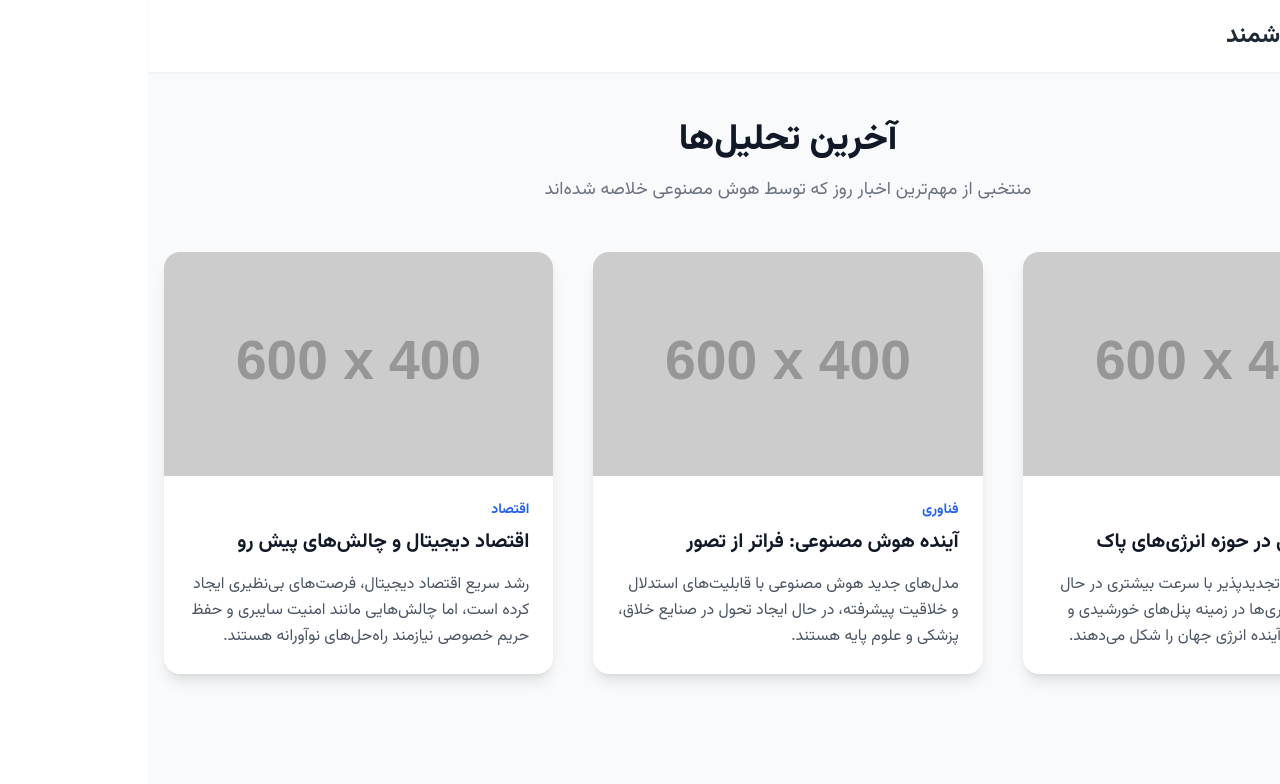
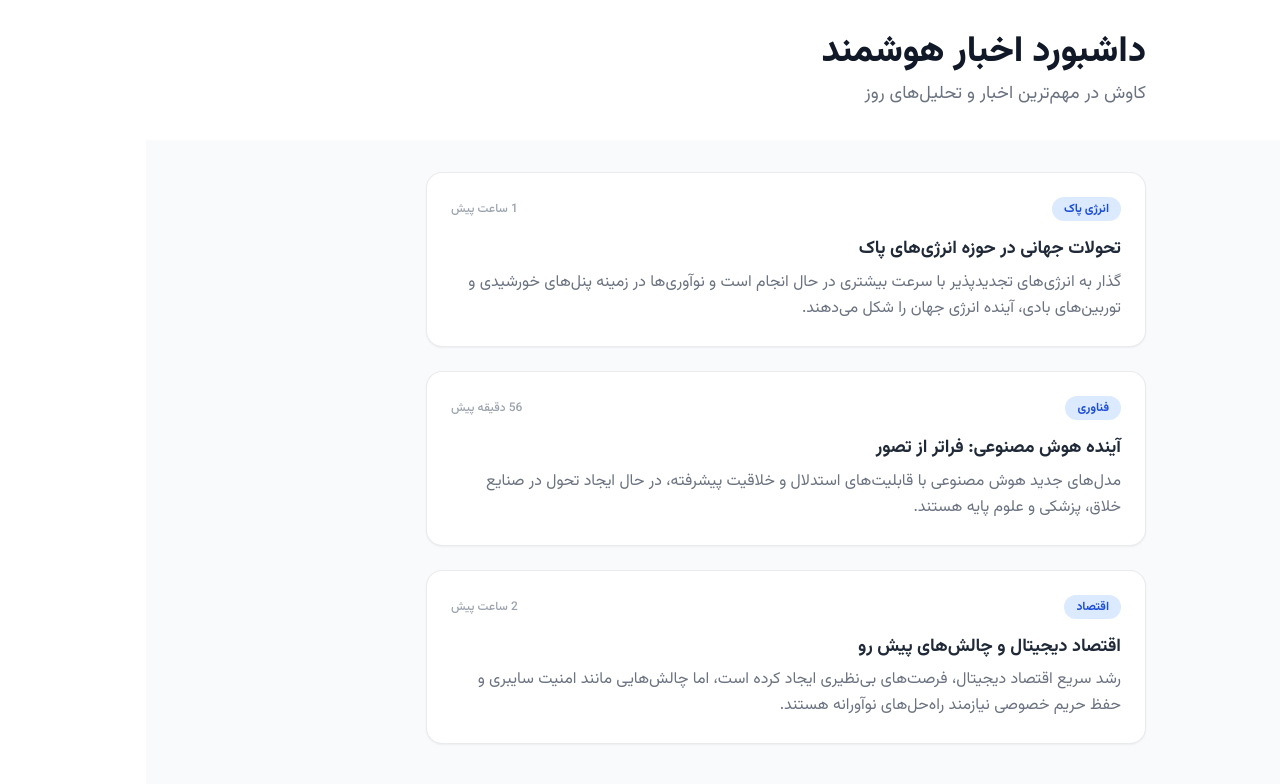
Before and after one commit to meisam0083/smart-news-website-v2, a React (Create React App) app: page / in a window 1280 px wide. Shown: the top 784 px of the page. Built offline with nearby package versions, Linux system fonts and the light colour scheme.

Commit message:
Update App.js

```diff
--- a/src/App.js
+++ b/src/App.js
@@ -1,41 +1,25 @@
 import React, { useState } from 'react';
-import './index.css'; // فایل استایل را وارد می کنیم
 
-// کامپوننت SVG برای آیکون ها جهت زیبایی بیشتر
-const NewsIcon = () => (
-  <svg xmlns="http://www.w3.org/2000/svg" width="24" height="24" viewBox="0 0 24 24" fill="none" stroke="currentColor" strokeWidth="2" strokeLinecap="round" strokeLinejoin="round">
-    <path d="M4 22h16a2 2 0 0 0 2-2V4a2 2 0 0 0-2-2H8a2 2 0 0 0-2 2v16a2 2 0 0 1-2 2Z" />
-    <path d="M16 2v20" /><path d="M11 12h-1" /><path d="M11 8h-1" /><path d="M11 16h-1" />
-  </svg>
-);
-
-
-// داده های نمونه که حالا فرض می کنیم از قبل توسط AI خلاصه شده اند
+// داده های نمونه که از قبل توسط AI خلاصه شده اند
 const preSummarizedNews = [
   {
     id: '1',
     title: 'تحولات جهانی در حوزه انرژی‌های پاک',
-    imageUrl: 'https://placehold.co/600x400/2563eb/ffffff?text=Energy',
     summary: 'گذار به انرژی‌های تجدیدپذیر با سرعت بیشتری در حال انجام است و نوآوری‌ها در زمینه پنل‌های خورشیدی و توربین‌های بادی، آینده انرژی جهان را شکل می‌دهند.',
-    content: `در مواجهه با بحران اقلیمی، جهان شاهد یک تغییر پارادایم به سمت منابع انرژی پاک است. سرمایه‌گذاری‌های عظیم در فناوری‌های خورشیدی و بادی، هزینه‌های تولید را کاهش داده و این منابع را به گزینه‌هایی رقابتی در برابر سوخت‌های فسیلی تبدیل کرده است. دولت‌ها نیز با ارائه سیاست‌های حمایتی، این گذار استراتژیک را تسریع می‌بخشند.`,
     timestamp: new Date().setHours(10, 30, 0, 0),
     category: 'انرژی پاک'
   },
   {
     id: '2',
     title: 'آینده هوش مصنوعی: فراتر از تصور',
-    imageUrl: 'https://placehold.co/600x400/4f46e5/ffffff?text=AI',
     summary: 'مدل‌های جدید هوش مصنوعی با قابلیت‌های استدلال و خلاقیت پیشرفته، در حال ایجاد تحول در صنایع خلاق، پزشکی و علوم پایه هستند.',
-    content: `هوش مصنوعی دیگر تنها یک ابزار برای اتوماسیون وظایf نیست، بلکه به یک همکار خلاق تبدیل شده است. مدل‌های زبانی بزرگ (LLMs) اکنون می‌توانند در نوشتن کد، تولید محتوای هنری و حتی کمک به تحقیقات علمی پیچیده نقش ایفا کنند. این پیشرفت‌ها، مرزهای بین توانایی‌های انسان و ماشین را کمرنگ‌تر از همیشه کرده‌اند.`,
     timestamp: new Date().setHours(11, 0, 0, 0),
     category: 'فناوری'
   },
-    {
+  {
     id: '3',
     title: 'اقتصاد دیجیتال و چالش‌های پیش رو',
-    imageUrl: 'https://placehold.co/600x400/0d9488/ffffff?text=Economy',
     summary: 'رشد سریع اقتصاد دیجیتال، فرصت‌های بی‌نظیری ایجاد کرده است، اما چالش‌هایی مانند امنیت سایبری و حفظ حریم خصوصی نیازمند راه‌حل‌های نوآورانه هستند.',
-    content: `با گسترش تجارت الکترونیک، فین‌تک و کار از راه دور، اقتصاد جهانی به طور فزاینده‌ای دیجیتالی می‌شود. این تحول، بهره‌وری را افزایش داده و بازارهای جدیدی را خلق کرده است. با این حال، تضمین امنیت داده‌ها و ایجاد مقرراتی که از حقوق کاربران محافظت کند، به یکی از اولویت‌های اصلی دولت‌ها و شرکت‌ها تبدیل شده است.`,
     timestamp: new Date().setHours(9, 45, 0, 0),
     category: 'اقتصاد'
   },
@@ -43,93 +27,63 @@ const preSummarizedNews = [
 
 // کامپوننت اصلی اپلیکیشن
 function App() {
-  const [selectedArticle, setSelectedArticle] = useState(null);
 
   // کامپوننت هدر
   const Header = () => (
-    <header className="bg-white/90 backdrop-blur-lg shadow-sm sticky top-0 z-20">
-      <div className="container mx-auto flex justify-between items-center p-4">
-        <div className="flex items-center gap-3">
-          <div className="bg-blue-600 text-white p-2 rounded-full">
-            <NewsIcon />
-          </div>
-          <h1 className="text-2xl font-bold text-gray-800">اخبار هوشمند</h1>
-        </div>
+    <header className="bg-white/95">
+      <div className="container mx-auto max-w-3xl px-6 py-8">
+        <h1 className="text-4xl font-extrabold text-gray-900">داشبورد اخبار هوشمند</h1>
+        <p className="mt-2 text-lg text-gray-500">کاوش در مهم‌ترین اخبار و تحلیل‌های روز</p>
       </div>
     </header>
   );
 
   // کامپوننت کارت خبر
-  const ArticleCard = ({ article }) => (
-    <div
-      className="bg-white rounded-2xl shadow-lg overflow-hidden transform transition-all duration-300 hover:shadow-2xl hover:-translate-y-2 cursor-pointer flex flex-col group"
-      onClick={() => setSelectedArticle(article)}
-    >
-      <div className="overflow-hidden">
-        <img src={article.imageUrl} alt={article.title} className="w-full h-56 object-cover transform transition-transform duration-500 group-hover:scale-110" />
-      </div>
-      <div className="p-6 flex flex-col flex-grow">
-        <span className="text-sm font-bold text-blue-600 mb-2">{article.category}</span>
-        <h3 className="text-xl font-bold text-gray-900 flex-grow group-hover:text-blue-700 transition-colors">{article.title}</h3>
-        <p className="text-gray-600 text-base mt-4 leading-relaxed">{article.summary}</p>
-      </div>
-    </div>
-  );
+  const ArticleCard = ({ article }) => {
+    // تابع کمکی برای نمایش تاریخ به صورت "۳ ساعت پیش" و غیره
+    const timeAgo = (timestamp) => {
+        const seconds = Math.floor((new Date() - new Date(timestamp)) / 1000);
+        let interval = seconds / 31536000;
+        if (interval > 1) return Math.floor(interval) + " سال پیش";
+        interval = seconds / 2592000;
+        if (interval > 1) return Math.floor(interval) + " ماه پیش";
+        interval = seconds / 86400;
+        if (interval > 1) return Math.floor(interval) + " روز پیش";
+        interval = seconds / 3600;
+        if (interval > 1) return Math.floor(interval) + " ساعت پیش";
+        interval = seconds / 60;
+        if (interval > 1) return Math.floor(interval) + " دقیقه پیش";
+        return "لحظاتی پیش";
+    }
+
+    return (
+        <div className="bg-white rounded-2xl shadow-sm border border-gray-200/80 p-6 transition-all duration-300 hover:shadow-lg hover:border-blue-500">
+            <div className="flex justify-between items-center mb-4">
+                 <span className="inline-block bg-blue-100 text-blue-700 text-xs font-bold px-3 py-1 rounded-full">{article.category}</span>
+                 <span className="text-xs text-gray-400 font-medium">{timeAgo(article.timestamp)}</span>
+            </div>
+            <h3 className="text-lg font-bold text-gray-800 leading-snug">{article.title}</h3>
+            <p className="text-gray-500 text-base mt-2 leading-relaxed">{article.summary}</p>
+        </div>
+    );
+  };
 
   // کامپوننت فید اخبار
   const NewsFeed = () => (
-    <div className="container mx-auto px-4 py-8 sm:py-12">
-       <h2 className="text-4xl font-extrabold text-gray-900 mb-4 text-center">آخرین تحلیل‌ها</h2>
-       <p className="text-lg text-gray-500 mb-12 text-center">منتخبی از مهم‌ترین اخبار روز که توسط هوش مصنوعی خلاصه شده‌اند</p>
-      <div className="grid grid-cols-1 md:grid-cols-2 lg:grid-cols-3 gap-10">
+    <div className="container mx-auto max-w-3xl px-6 py-8">
+      <div className="space-y-6">
         {preSummarizedNews.map(article => <ArticleCard key={article.id} article={article} />)}
       </div>
     </div>
   );
 
-  // کامپوننت مودال جزئیات خبر
-  const ArticleDetailModal = ({ article, onClose }) => {
-    if (!article) return null;
-
-    // تابع کمکی برای فرمت تاریخ در مودال
-    const formatModalTimestamp = (timestamp) => {
-        const date = new Date(timestamp);
-        return date.toLocaleDateString('fa-IR', { weekday: 'long', year: 'numeric', month: 'long', day: 'numeric' });
-    }
-
-    return (
-      <div className="fixed inset-0 bg-black bg-opacity-50 flex items-center justify-center p-4 z-50 animate-fade-in" onClick={onClose}>
-        <div className="bg-white rounded-2xl shadow-2xl max-w-3xl w-full max-h-[90vh] flex flex-col" onClick={(e) => e.stopPropagation()}>
-          <div className="p-6 sm:p-8 overflow-y-auto">
-            <div className="mb-6">
-                <span className="inline-block bg-blue-100 text-blue-800 text-sm font-semibold px-4 py-1 rounded-full">{article.category}</span>
-                <p className="text-sm text-gray-500 mt-3">{formatModalTimestamp(article.timestamp)}</p>
-            </div>
-            <h2 className="text-3xl sm:text-4xl font-bold text-gray-900 mb-6 leading-tight">{article.title}</h2>
-            <div className="text-gray-700 text-lg leading-loose space-y-4">
-                {article.content.split('\n\n').map((paragraph, index) => (
-                    <p key={index}>{paragraph}</p>
-                ))}
-            </div>
-          </div>
-          <div className="flex justify-end p-4 bg-gray-100 border-t border-gray-200 rounded-b-2xl">
-            <button onClick={onClose} className="bg-gray-600 hover:bg-gray-700 text-white font-bold py-2 px-6 rounded-lg transition-colors">بستن</button>
-          </div>
-        </div>
-      </div>
-    );
-  };
 
   return (
-    <div className="min-h-screen bg-gray-50">
+    <div className="min-h-screen bg-gray-50 font-sans">
       <Header />
       <main>
         <NewsFeed />
       </main>
-      <ArticleDetailModal
-        article={selectedArticle}
-        onClose={() => setSelectedArticle(null)}
-      />
     </div>
   );
 }
```
